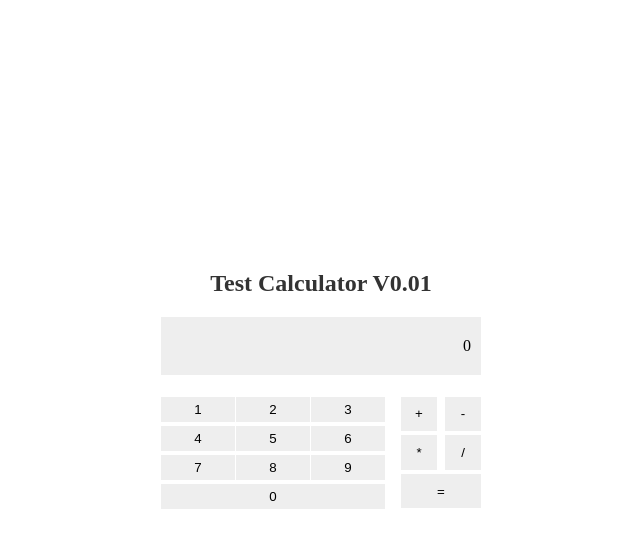
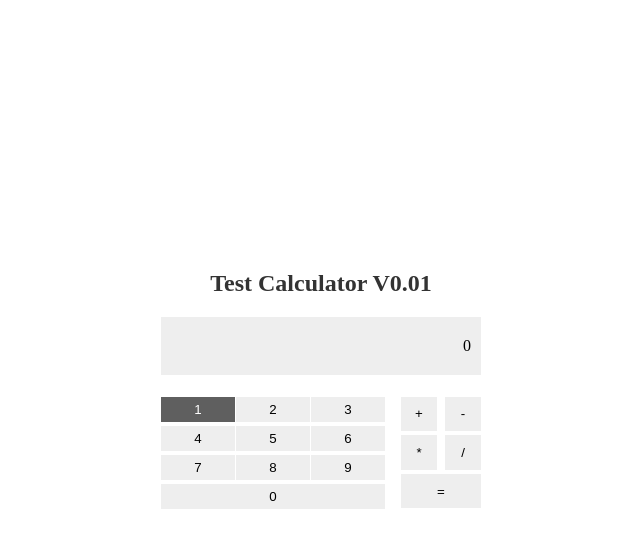
Before and after one commit to DeviAlex/calculator-lesson, a plain HTML site: page index.html in a window 1280 px wide. In both pictures the pointer is over the button 516 px from the left and 409 px from the top of the page. Shown: the whole page, without its empty margins (319-959 px from the left). Drawn offline with Linux system fonts and the light colour scheme.

Commit message:
update color back button

```diff
--- a/main.css
+++ b/main.css
@@ -81,4 +81,9 @@
     padding: 5px;
     box-sizing: border-box;
     margin: 2px 0;
+    transition: .3s;
 }
+.calculator button:hover {
+    color: #fff;
+    background-color: rgb(95, 95, 95);
+}
```
